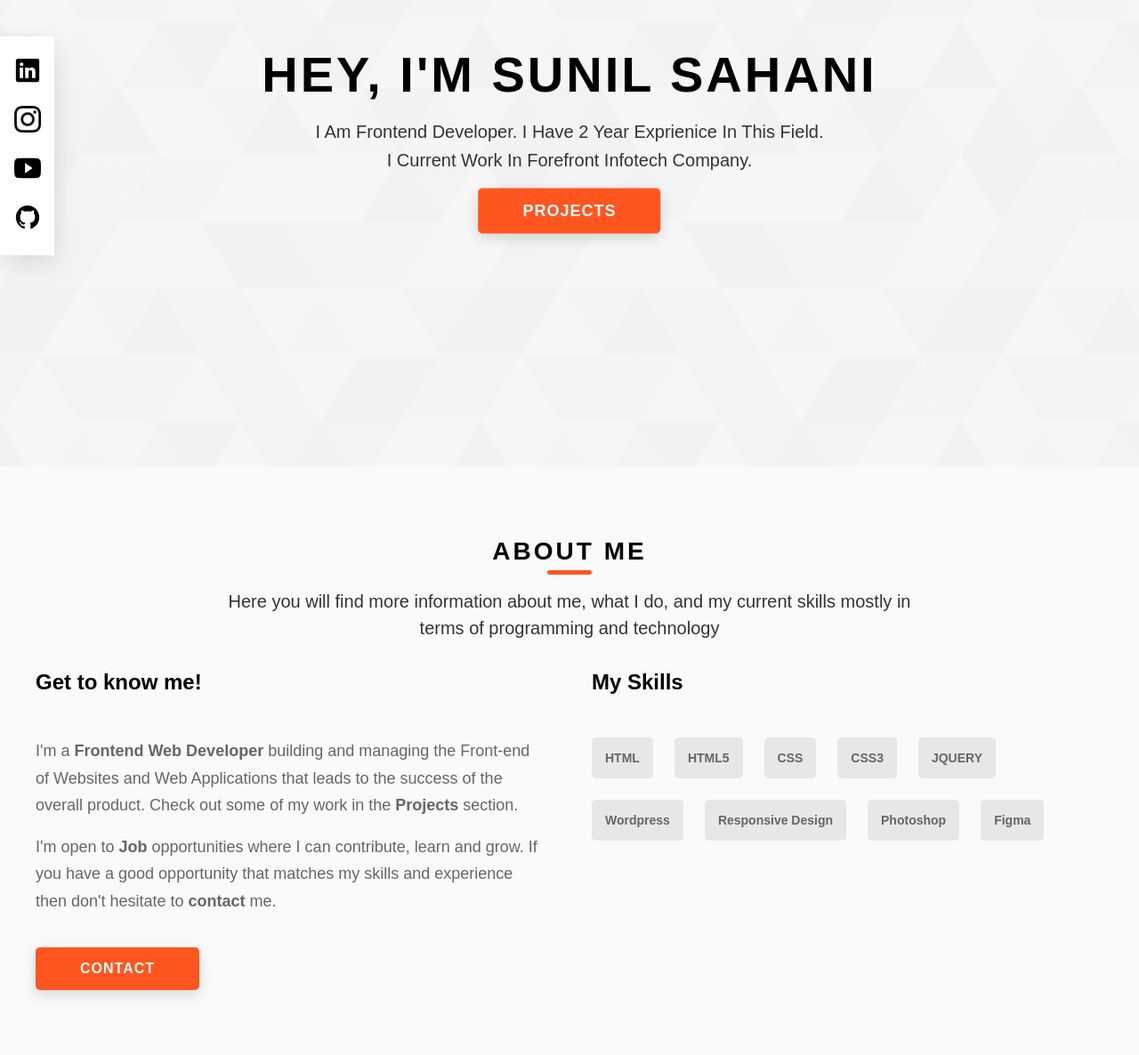
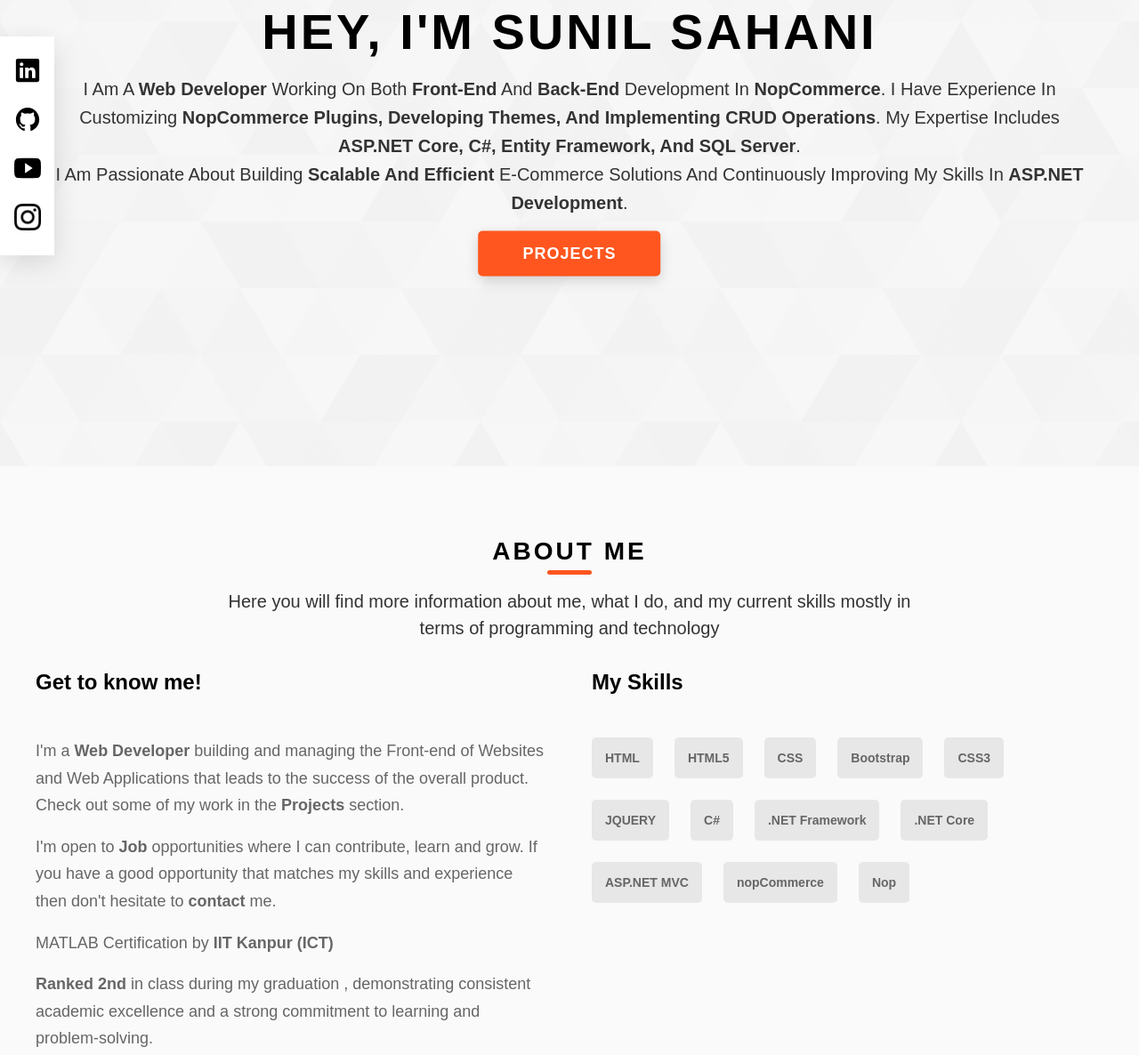
Before and after one commit to Sahani26/Study-Material, a plain HTML site: page portfolio.html in a window 1280 px wide. Shown: the part 276-1462 px from the top of the page at 89% size. Drawn offline with nearby package versions, Linux system fonts and the light colour scheme; a web font is replaced by a local one.

Commit message:
Update portfolio.html

```diff
--- a/portfolio.html
+++ b/portfolio.html
@@ -72,10 +72,12 @@
         <div class="home-hero__content">
           <h1 class="heading-primary">Hey, I'm Sunil Sahani</h1>
           <div class="home-hero__info">
-            <p class="text-primary">
-                I am frontend developer. I have 2 year exprienice in this Field.<br>
-                I current work in forefront infotech company.
-            </p>
+
+              <p class="text-primary">I am a <strong>Web Developer</strong> working on both <strong>front-end</strong> and <strong>back-end</strong> development in <strong>nopCommerce</strong>. I have experience in customizing <strong>nopCommerce plugins, developing themes, and implementing CRUD operations</strong>. My expertise includes <strong>ASP.NET Core, C#, Entity Framework, and SQL Server</strong>.</p>
+
+              <p class="text-primary">I am passionate about building <strong>scalable and efficient</strong> e-commerce solutions and continuously improving my skills in <strong>ASP.NET development</strong>.</p>
+
+
           </div>
           <div class="home-hero__cta">
             <a href="#projects" class="btn btn--bg">Projects</a>
@@ -83,25 +85,26 @@
         </div>
         <div class="home-hero__socials">
           <div class="home-hero__social">
-            <a href="#" class="home-hero__social-icon-link" rel="noreferrer" target="_blank">
-              <img src="image/linkedin-dark.svg" alt="Ram Maheshwari Linkedin Profile" class="home-hero__social-icon">
+            <a href="http://linkedin.com/in/sunil-sahani-800875310/" class="home-hero__social-icon-link" rel="noreferrer" target="_blank">
+              <img src="image/linkedin-dark.svg" alt="Sunil Sahani Linkedin Profile" class="home-hero__social-icon">
             </a>
           </div>
           <div class="home-hero__social">
-            <a href="#" class="home-hero__social-icon-link" rel="noreferrer" target="_blank">
-              <img src="image/instagram.png" alt="RammCodes Twitter Profile" class="home-hero__social-icon">
+            <a href="https://github.com/Sahani26" rel="noreferrer" target="_blank">
+              <img src="image/github-dark.svg" alt="Sunil Sahani Github Profile" class="home-hero__social-icon">
             </a>
           </div>
+
           <div class="home-hero__social">
             <a href="#" class="home-hero__social-icon-link home-hero__social-icon-link--bd-none" rel="noreferrer" target="_blank">
-              <img src="image/yt-dark.svg" alt="RammCodes Youtube Channel" class="home-hero__social-icon">
+              <img src="image/yt-dark.svg" alt="Sunil Sahani Youtube Channel" class="home-hero__social-icon">
+            </a>
+          </div>   <div class="home-hero__social">
+            <a href="https://www.instagram.com/sunil1626_/?hl=en" class="home-hero__social-icon-link" rel="noreferrer" target="_blank">
+              <img src="image/instagram.png" alt="Sunil Sahani Twitter Profile" class="home-hero__social-icon">
             </a>
           </div>
-          <div class="home-hero__social">
-            <a href="https://github.com/dkchetan" rel="noreferrer" target="_blank">
-              <img src="image/github-dark.svg" alt="RammCodes Github Profile" class="home-hero__social-icon">
-            </a>
-          </div>
+
         </div>
     </section>
 
@@ -120,7 +123,7 @@
               <h3 class="about__content-title">Get to know me!</h3>
               <div class="about__content-details">
                 <p class="about__content-details-para">
-                  I'm a <strong>Frontend  Web Developer</strong> building
+                  I'm a <strong>Web Developer</strong> building
                   and managing the Front-end of Websites and Web Applications that
                   leads to the success of the overall product. Check out some of
                   my work in the <strong>Projects</strong> section.
@@ -131,6 +134,14 @@
                   matches my skills and experience then don't hesitate to
                   <strong>contact</strong> me.
                 </p>
+                <p class="about__content-details-para">
+                  MATLAB Certification by <strong>IIT Kanpur (ICT)</strong>
+
+                </p>
+                <p class="about__content-details-para">
+                  <strong>  Ranked 2nd</strong> in class during my graduation , demonstrating consistent academic excellence and a strong commitment to learning and problem-solving.
+
+                </p>
               </div>
               <a href="#contact" class="btn btn--med btn--theme dynamicBgClr">Contact</a>
             </div>
@@ -140,12 +151,23 @@
                 <div class="skills__skill">HTML</div>
                 <div class="skills__skill">HTML5</div>
                 <div class="skills__skill">CSS</div>
+                <div class="skills__skill">Bootstrap</div>
                 <div class="skills__skill">CSS3</div>
                 <div class="skills__skill">JQUERY</div>
-                <div class="skills__skill">Wordpress</div>
-                <div class="skills__skill">Responsive Design</div>
-                <div class="skills__skill">Photoshop</div>
-                <div class="skills__skill">Figma</div>
+                <div class="skills__skill">
+                  C#</div>
+                <div class="skills__skill">
+                  .NET Framework</div>
+                <div class="skills__skill">
+                  .NET Core</div>
+                <div class="skills__skill">
+                  ASP.NET MVC</div>
+                <div class="skills__skill">
+                  nopCommerce</div>
+                <div class="skills__skill">
+                  Nop</div>
+
+
               </div>
             </div>
           </div>
@@ -169,6 +191,7 @@
             </div>
             <div class="projects__row-content">
               <h3 class="projects__row-content-title">House Labels</h3>
+              <p>HouseLabels.com is an e-commerce website specializing in thermal labels, ribbons, and printing accessories. Built with a clean and structured UI, it features a well-organized product catalog with filtering and sorting options. The site likely integrates a shopping cart, user authentication, and payment gateway for seamless transactions. It appears to be developed using a common e-commerce platform, possibly Shopify or a custom ASP.NET-based solution. Performance optimization, mobile responsiveness, and SEO-friendly URLs are key aspects of its development.</p>
               <a class="btn btn--med btn--theme dynamicBgClr" href="https://www.houselabels.com/" target="_blank">link here</a>
             </div>
           </div>
@@ -178,6 +201,7 @@
             </div>
             <div class="projects__row-content">
               <h3 class="projects__row-content-title">i Repair Center</h3>
+              <p>iRepair-Centre.co.uk is a service-based e-commerce website specializing in smartphone, tablet, and laptop repairs. It features an intuitive UI with a structured layout for booking repair services and browsing accessories. The site likely includes user authentication, appointment scheduling, and a secure payment gateway. It appears to be built on a modern CMS or custom framework, ensuring mobile responsiveness and SEO-friendly URLs. Performance optimization and a user-friendly navigation experience enhance its overall functionality.</p>
               <a class="btn btn--med btn--theme dynamicBgClr" href="https://irepair-centre.co.uk/" target="_blank">link here</a>
             </div>
           </div>
@@ -229,25 +253,26 @@
               <span>Social</span>
             </h2>
             <div class="main-footer__social-cont">
-              <a target="_blank" rel="noreferrer" href="#">
-                <img class="main-footer__icon" src="image/linkedin-ico.png" alt="Ram Maheshwari Linkedin Profile">
+              <a target="_blank" rel="noreferrer" href="http://linkedin.com/in/sunil-sahani-800875310/">
+                <img class="main-footer__icon" src="image/linkedin-ico.png" alt="Sunil Sahani Linkedin Profile">
+              </a>
+              <a target="_blank" rel="noreferrer" href="https://github.com/Sahani26">
+                <img class="main-footer__icon" src="image/github-ico.png" alt="Sunil Sahani Github Profile">
               </a>
               <a target="_blank" rel="noreferrer" href="#">
-                <img class="main-footer__icon" src="image/github-ico.png" alt="RammCodes Github Profile">
+                <img class="main-footer__icon" src="image/yt-ico.png" alt="Sunil Sahani Github Profile">
               </a>
-              <a target="_blank" rel="noreferrer" href="#">
-                <img class="main-footer__icon" src="image/yt-ico.png" alt="RammCodes Github Profile">
-              </a>
-              <a target="_blank" rel="noreferrer" href="#">
-                <img class="main-footer__icon" src="image/instagram-white.png" alt="RammCodes Github Profile">
+              <a target="_blank" rel="noreferrer" href="https://www.instagram.com/sunil1626_/?hl=en">
+                <img class="main-footer__icon" src="image/instagram-white.png" alt="Sunil Sahani Github Profile">
               </a>
             </div>
           </div>
           <div class="main-footer__row main-footer__row-2">
             <h2 class="heading heading-sm text-lt">Sunil Sahani</h2>
             <p class="main-footer__short-desc">
-              I am frontend developer. I have 2 year exprienice in this Field.
-              I current work in forefront infotech company.
+              I am a Web Developer working on both front-end and back-end development in nopCommerce. I have experience in customizing nopCommerce plugins, developing themes, and implementing CRUD operations. My expertise includes ASP.NET Core, C#, Entity Framework, and SQL Server.
+
+I am passionate about building scalable and efficient e-commerce solutions and continuously improving my skills in ASP.NET development.
             </p>
           </div>
         </div>
```
